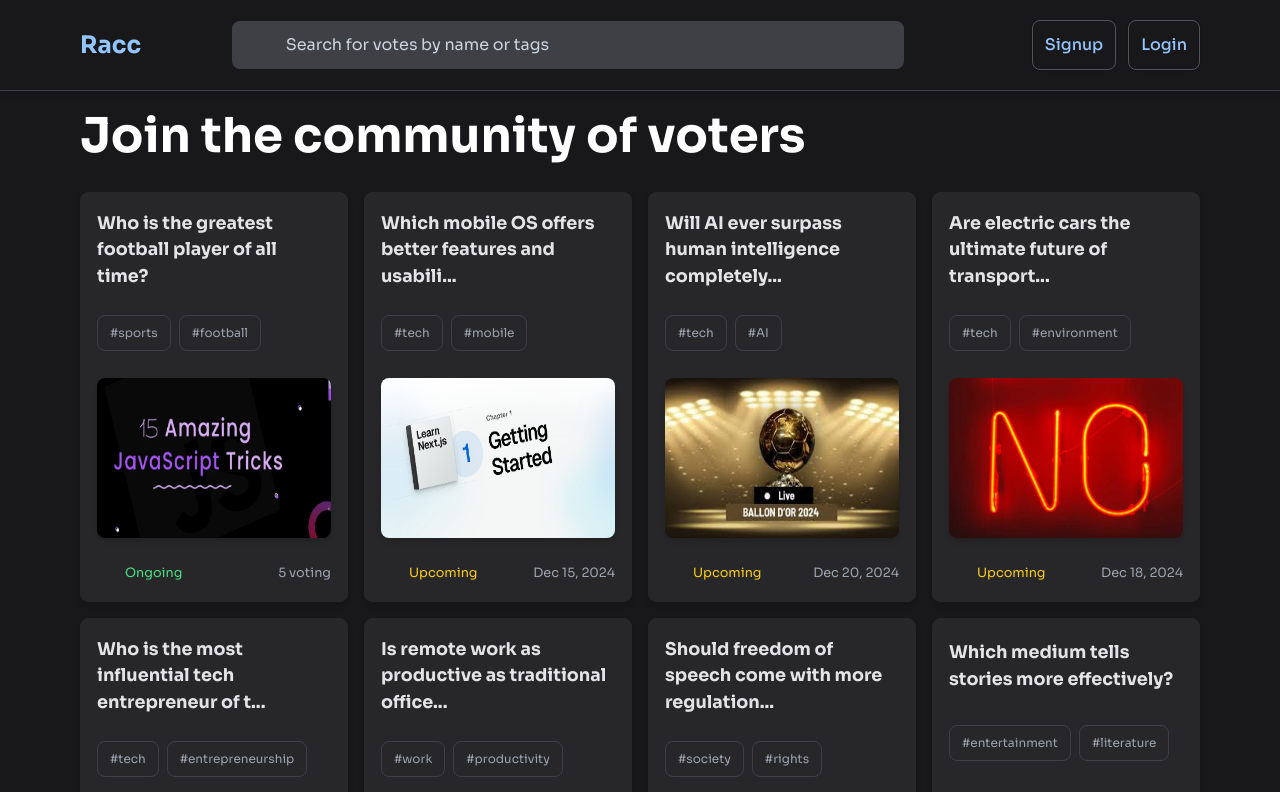
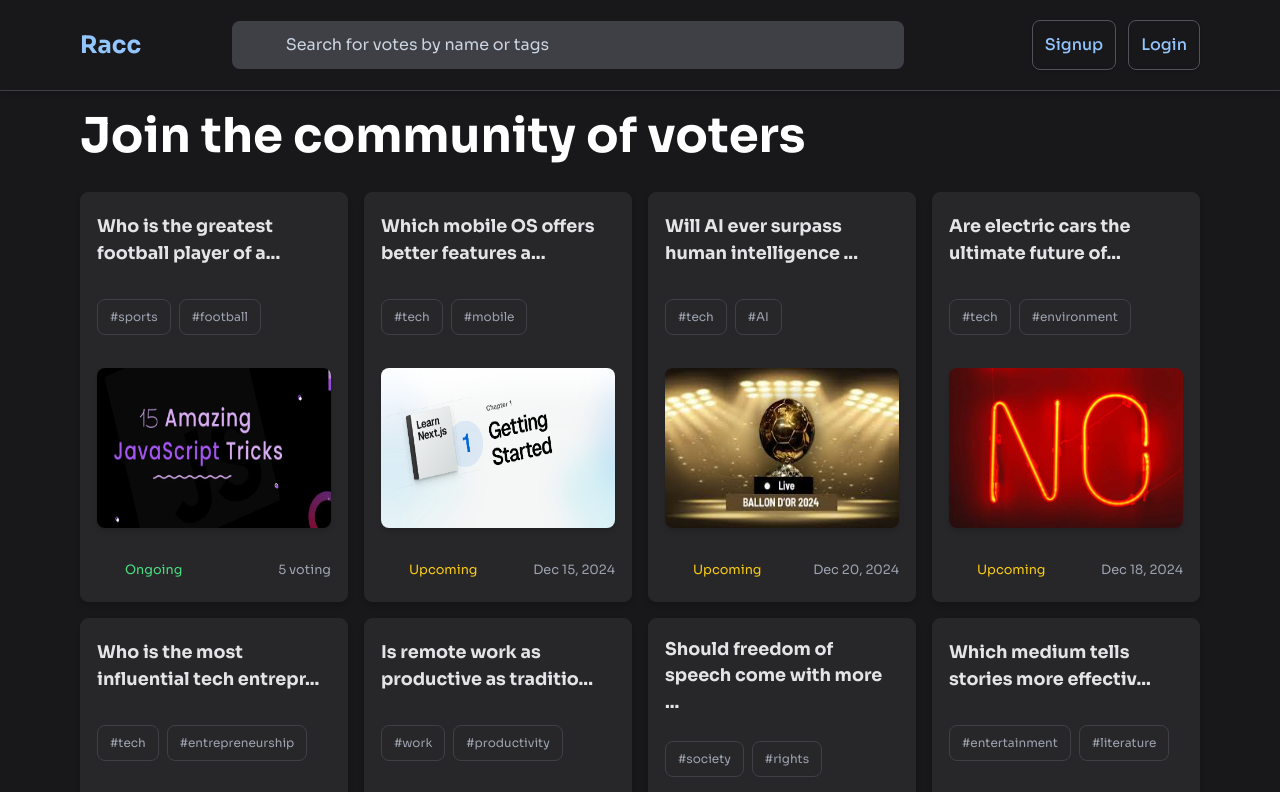
Before and after one commit to fisayo-dev/racc, a React (Vite) app: page / in a window 1280 px wide. Shown: the top 792 px of the page. Built offline with nearby package versions, Linux system fonts and the light colour scheme; some icons are missing.

Commit message:
script: made functionality to redices the length of vote title/description

```diff
--- a/src/components/VoteCard.jsx
+++ b/src/components/VoteCard.jsx
@@ -68,7 +68,7 @@ const VoteCard = ({
     <div className="bg-zinc-800 h-[410px] overflow-hidden text-zinc-100 border-[0.1rem] border-zinc-800 hover:border-zinc-500 cursor-pointer shadow-md rounded-lg grid gap-2">
       <div className="grid items-center py-3 px-4 gap-4">
         <h2 className="md:text-[1.1rem] text-[1.4rem] text-zinc-200 font-bold">
-          {description.length > 50 ? `${description.substr(0,50)}...`: description}
+          {description.length > 40 ? `${description.substr(0,40)}...`: description}
         </h2>
         <div className="flex items-center gap-2 flex-wrap">
           {tags.map((tag) => (
--- a/src/components/VoteLists.jsx
+++ b/src/components/VoteLists.jsx
@@ -27,7 +27,6 @@ export const fakeVotingList = [
     image: "",
     options: ["Android", "iOS"],
     description: "Which mobile OS offers better features and usability?",
-    status: "upcoming",
     voters: [],
     status: "upcoming",
     tags: ["tech", "mobile"],
```
